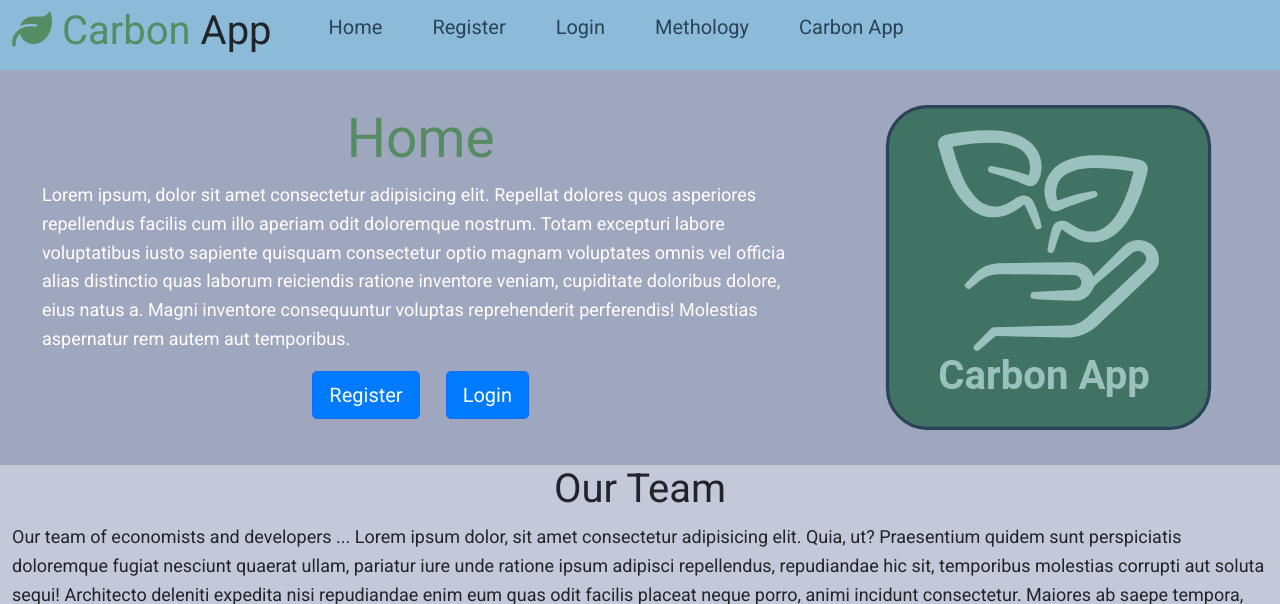
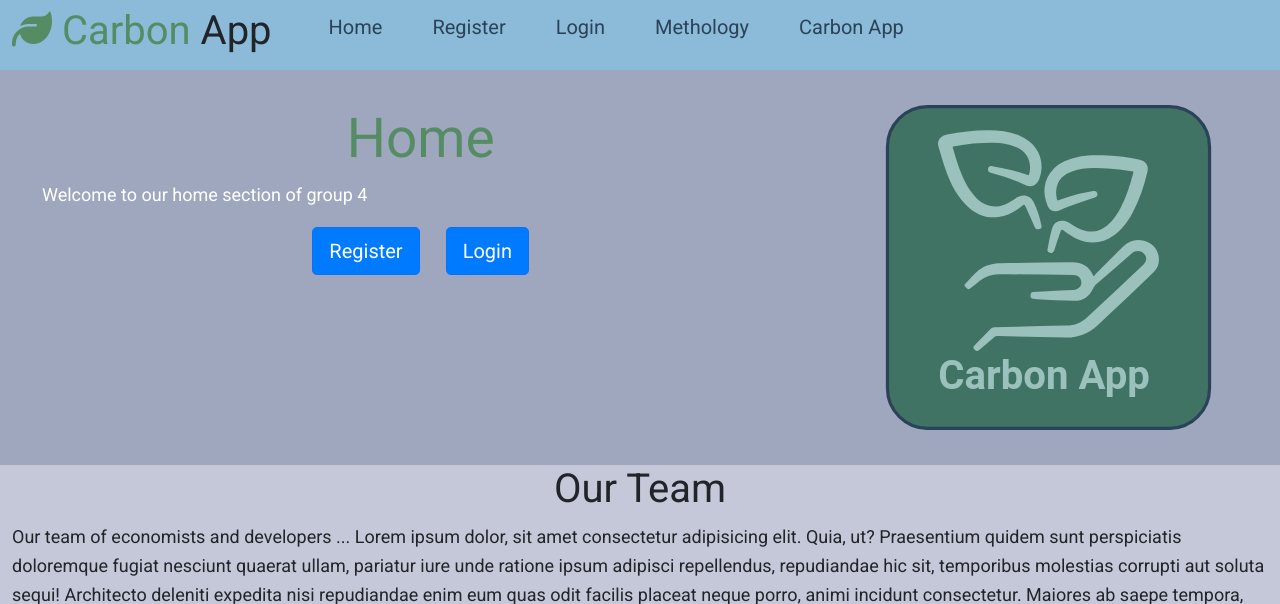
Before and after one commit to MaximePig/GRP4--GreenDigitalization-Github26, a Flask app: page / in a window 1280 px wide. Shown: the top 604 px of the page. Run offline with Flask 3, Linux system fonts and the light colour scheme; some libraries are stand-ins or nearby versions.

Commit message:
Update home.html with new content and structure
test

```diff
--- a/capp/templates/home.html
+++ b/capp/templates/home.html
@@ -9,7 +9,7 @@
       <div class="box">
         <h1 style="font-size:55px;"><span class="text-logo"> Home</span></h1>
         <p style="text-align:left;">
-            Lorem ipsum, dolor sit amet consectetur adipisicing elit. Repellat dolores quos asperiores repellendus facilis cum illo aperiam odit doloremque nostrum. Totam excepturi labore voluptatibus iusto sapiente quisquam consectetur optio magnam voluptates omnis vel officia alias distinctio quas laborum reiciendis ratione inventore veniam, cupiditate doloribus dolore, eius natus a. Magni inventore consequuntur voluptas reprehenderit perferendis! Molestias aspernatur rem autem aut temporibus.
+            Welcome to our home section of group 4
         </p>
         <div class="container_buttons_links_header_home">
           <div class="btn">
@@ -100,4 +100,5 @@
   </div>
 </section>
 
+
 {% endblock content %}
```
